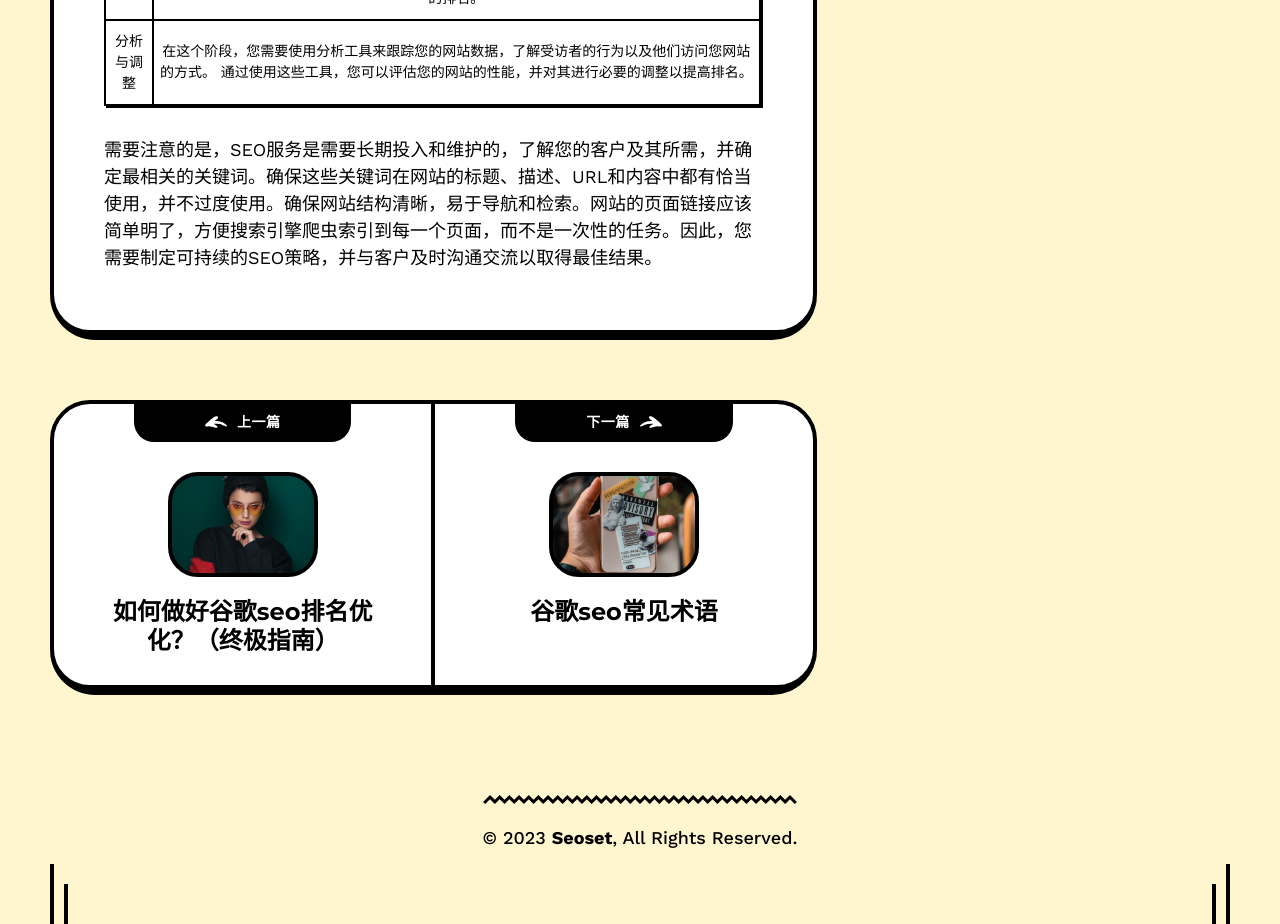
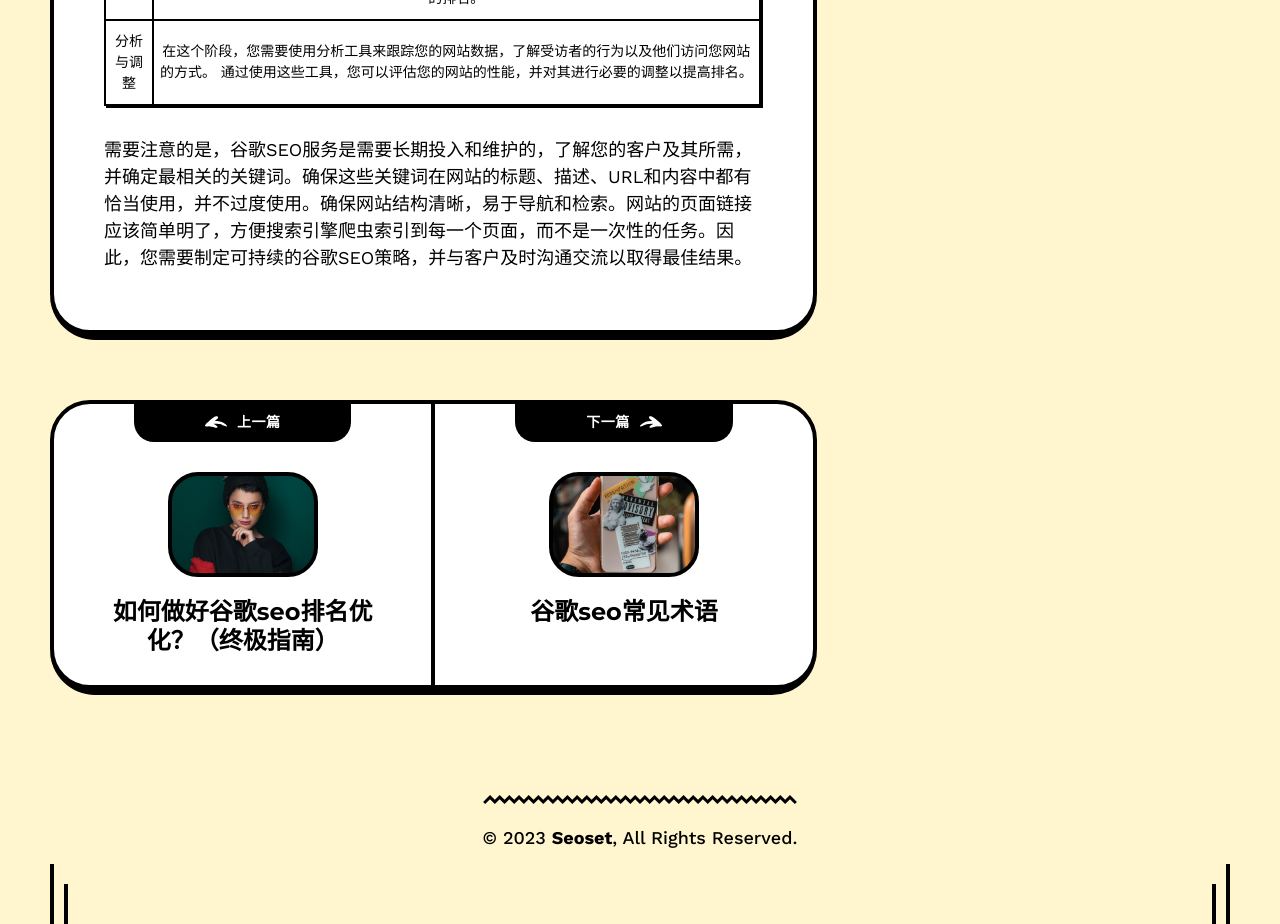
Before and after one commit to shluqu-a/seoset.cc, a plain HTML site: page factor-post.html in a window 1280 px wide. Shown: the part 1840-2764 px from the top of the page. Drawn offline with Linux system fonts and the light colour scheme.

Commit message:
Update factor-post.html

```diff
--- a/factor-post.html
+++ b/factor-post.html
@@ -368,7 +368,7 @@
                                                                     <td>在这个阶段，您需要使用分析工具来跟踪您的网站数据，了解受访者的行为以及他们访问您网站的方式。 通过使用这些工具，您可以评估您的网站的性能，并对其进行必要的调整以提高排名。</td>
                                                                 </tr>
                                                             </table>
-                                                            <p>需要注意的是，SEO服务是需要长期投入和维护的，了解您的客户及其所需，并确定最相关的关键词。确保这些关键词在网站的标题、描述、URL和内容中都有恰当使用，并不过度使用。确保网站结构清晰，易于导航和检索。网站的页面链接应该简单明了，方便搜索引擎爬虫索引到每一个页面，而不是一次性的任务。因此，您需要制定可持续的SEO策略，并与客户及时沟通交流以取得最佳结果。</p>
+                                                            <p>需要注意的是，谷歌SEO服务是需要长期投入和维护的，了解您的客户及其所需，并确定最相关的关键词。确保这些关键词在网站的标题、描述、URL和内容中都有恰当使用，并不过度使用。确保网站结构清晰，易于导航和检索。网站的页面链接应该简单明了，方便搜索引擎爬虫索引到每一个页面，而不是一次性的任务。因此，您需要制定可持续的谷歌SEO策略，并与客户及时沟通交流以取得最佳结果。</p>
                                                             <div class="clearfix"></div>
                                                         </div>
                                                     </div>
```
